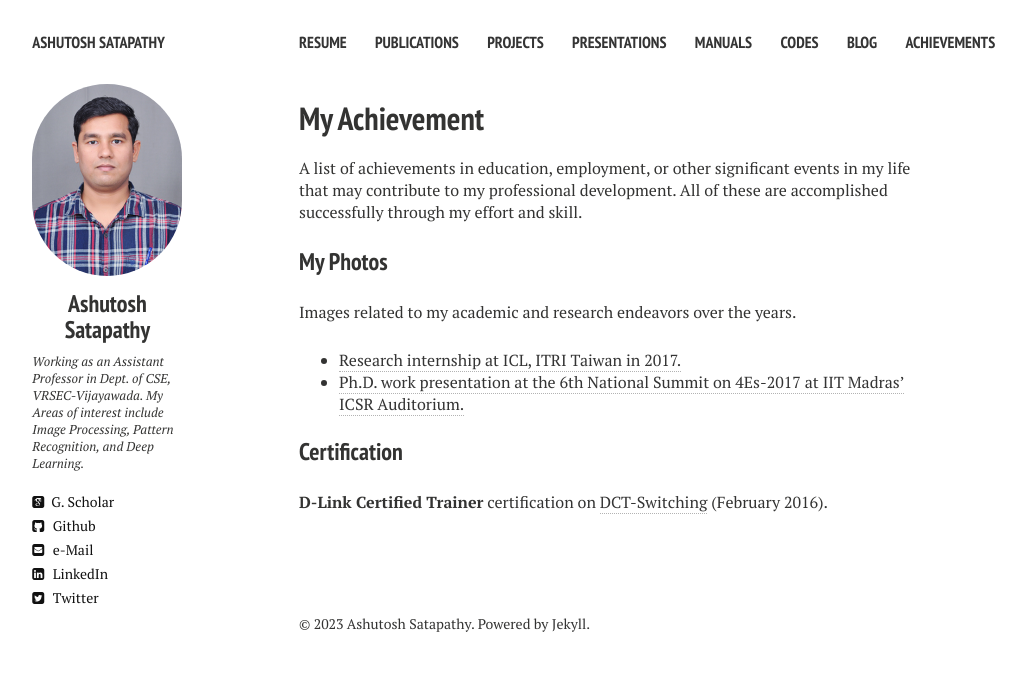
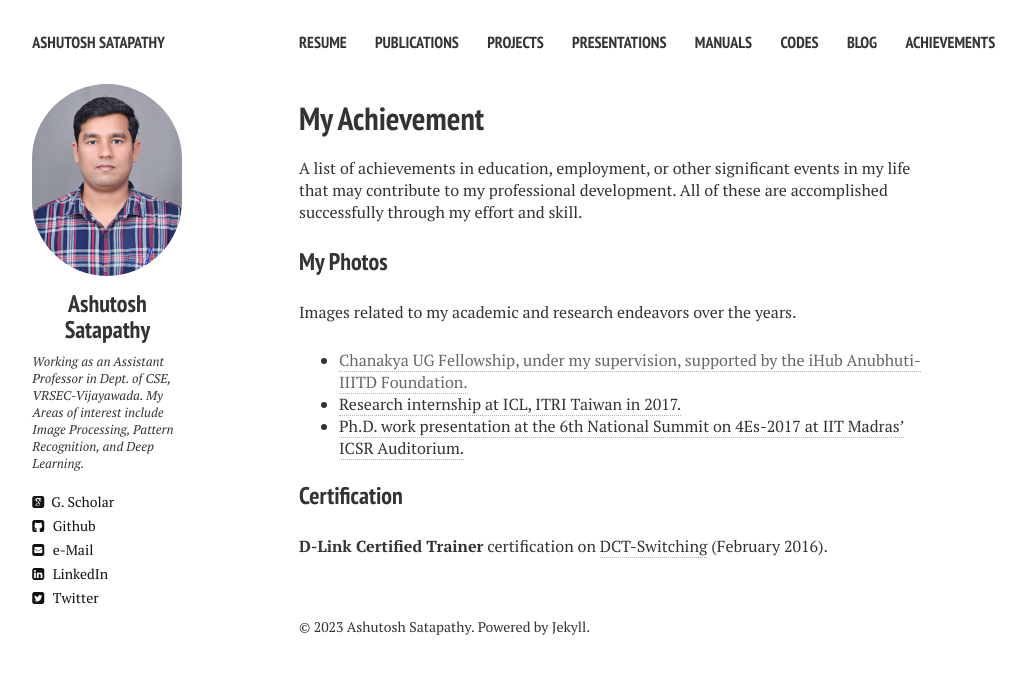
Before and after one commit to ashutoshsatapathy1990/ashutoshsatapathy1990.github.io, a Jekyll site: the page built from achievement.md, in a window 1280 px wide. Shown: the top 674 px of the page, without its empty margins (21-1047 px from the left). Built offline with Jekyll 4.4.1, drawn with Linux system fonts in a browser that asks for light colours; nearby versions of some CDN libraries.

Commit message:
Update achievement.md

```diff
--- a/achievement.md
+++ b/achievement.md
@@ -13,6 +13,7 @@ A list of achievements in education, employment, or other significant events in
 
 Images related to my academic and research endeavors over the years.
 
+* [Chanakya UG Fellowship, under my supervision, supported by the iHub Anubhuti-IIITD Foundation.]()
 * [Research internship at ICL, ITRI Taiwan in 2017.](https://www.dropbox.com/s/ww8aolzlhbj0qb9/ITRI%20internship.JPG?dl=0)
 * [Ph.D. work presentation at the 6th National Summit on 4Es-2017 at IIT Madras' ICSR Auditorium.](https://www.dropbox.com/s/u4l64msptgouknm/4E%20submmit%202017.jpg?dl=0)
 
```
